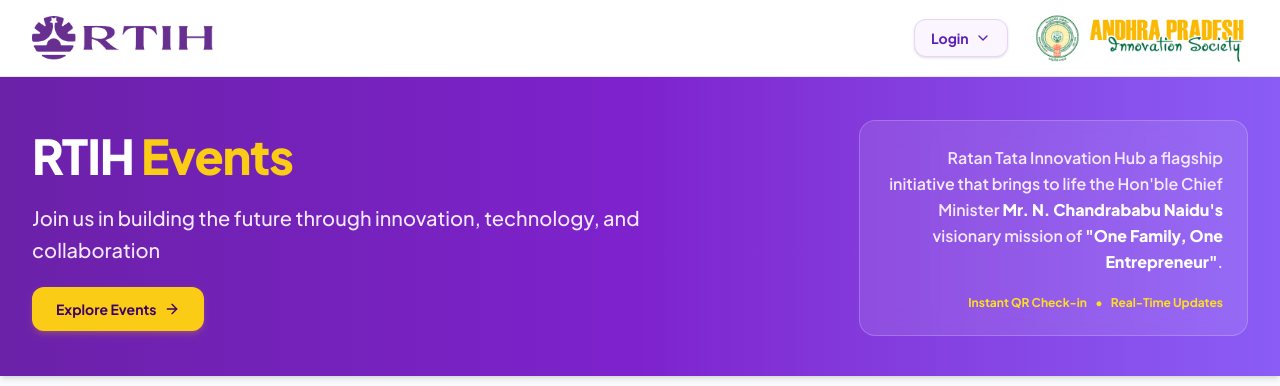
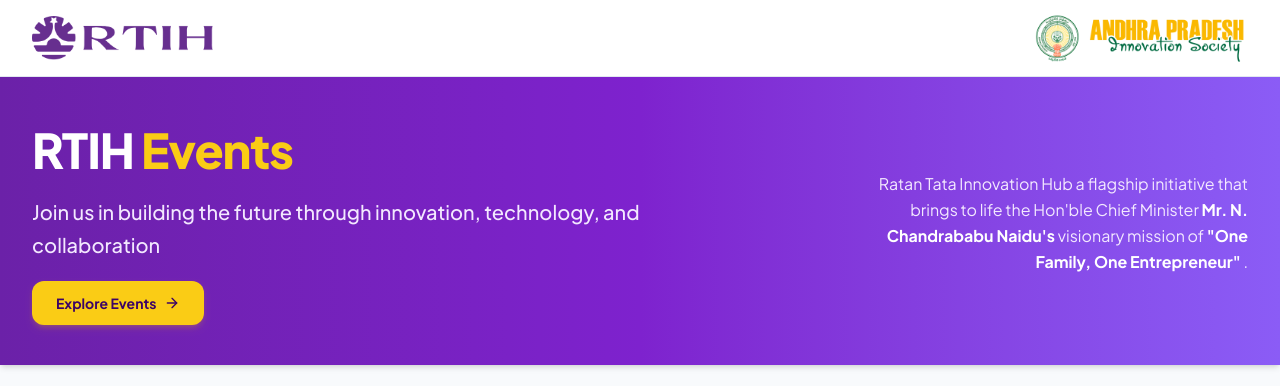
Before and after one commit to Madan-Mohan2026/Event, a React (Vite) app in the folder landing page/frontend/: page / in a window 1280 px wide. Shown: the top 386 px of the page. Built offline with nearby package versions, Linux system fonts and the light colour scheme; no server answers.

Commit message:
Remove Login button from Header and format right side hero text as plain text

```diff
--- a/landing page/frontend/src/components/common/Header.tsx
+++ b/landing page/frontend/src/components/common/Header.tsx
@@ -1,18 +1,6 @@
 import React, { useState, useEffect } from 'react';
-import { ChevronDown } from 'lucide-react';
 import rtihLogo from '../../assets/rtih-logo.png';
 import apLogo from '../../assets/ap-innovation-logo.png';
-
-const isLocalhost = typeof window !== 'undefined' && (
-  window.location.hostname === 'localhost' ||
-  window.location.hostname === '127.0.0.1' ||
-  window.location.hostname.startsWith('192.168.') ||
-  window.location.hostname.startsWith('10.')
-);
-
-const adminLoginUrl = (import.meta.env.VITE_REGISTRATION_BASE_URL || (isLocalhost
-  ? `${window.location.protocol}//${window.location.hostname}:5173`
-  : 'https://event-admin-losq.onrender.com')).replace(/\/$/, '') + '/#login';
 
 export const Header: React.FC = () => {
   const [isScrolled, setIsScrolled] = useState(false);
@@ -45,16 +33,8 @@
             />
           </a>
 
-          {/* Right Section: Login button + AP Innovation Society Logo */}
-          <div className="flex items-center gap-6">
-            <a
-              href={adminLoginUrl}
-              className="flex items-center gap-1.5 px-4 py-2 rounded-xl bg-purple-50 hover:bg-purple-100 text-[#5B21B6] border border-purple-200 text-sm font-bold transition-all shadow-sm hover:shadow cursor-pointer"
-            >
-              <span>Login</span>
-              <ChevronDown className="w-4 h-4 text-[#5B21B6]" />
-            </a>
-
+          {/* Right Section: AP Innovation Society Logo */}
+          <div className="flex items-center">
             {/* Right Logo: Official Andhra Pradesh Innovation Society Image */}
             <div className="flex items-center cursor-default">
               <img
--- a/landing page/frontend/src/components/home/HeroSection.tsx
+++ b/landing page/frontend/src/components/home/HeroSection.tsx
@@ -42,16 +42,9 @@
 
           {/* Right Tagline Block matching reference screenshot */}
           <div className="lg:col-span-4 hidden lg:block">
-            <div className="p-6 rounded-2xl bg-white/10 backdrop-blur-md border border-white/20 space-y-3 text-right">
-              <p className="text-sm sm:text-base font-semibold text-purple-100 leading-relaxed">
-                Ratan Tata Innovation Hub a flagship initiative that brings to life the Hon'ble Chief Minister <strong className="text-white font-extrabold">Mr. N. Chandrababu Naidu's</strong> visionary mission of <strong className="text-white font-extrabold">"One Family, One Entrepreneur"</strong>.
-              </p>
-              <div className="pt-2 flex items-center justify-end gap-2 text-xs font-bold text-yellow-300">
-                <span>Instant QR Check-in</span>
-                <span>&bull;</span>
-                <span>Real-Time Updates</span>
-              </div>
-            </div>
+            <p className="text-sm sm:text-base font-normal text-purple-100 leading-relaxed text-right">
+              Ratan Tata Innovation Hub a flagship initiative that brings to life the Hon'ble Chief Minister <strong className="text-white font-bold">Mr. N. Chandrababu Naidu's</strong> visionary mission of <strong className="text-white font-bold">"One Family, One Entrepreneur"</strong> .
+            </p>
           </div>
 
         </div>
```
